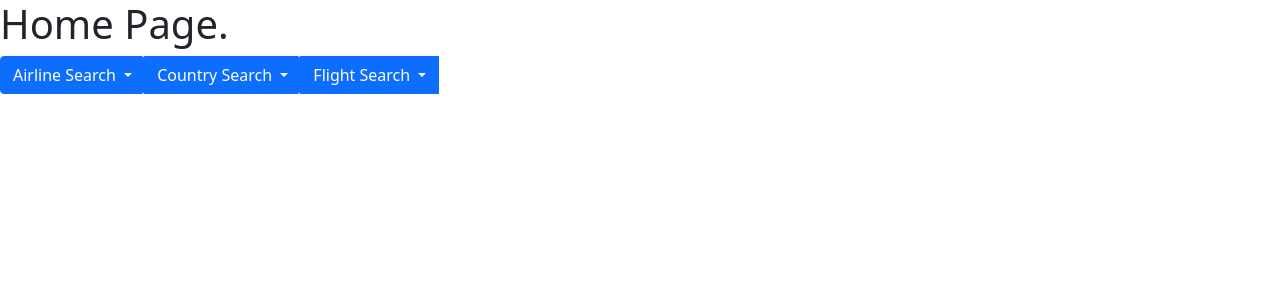
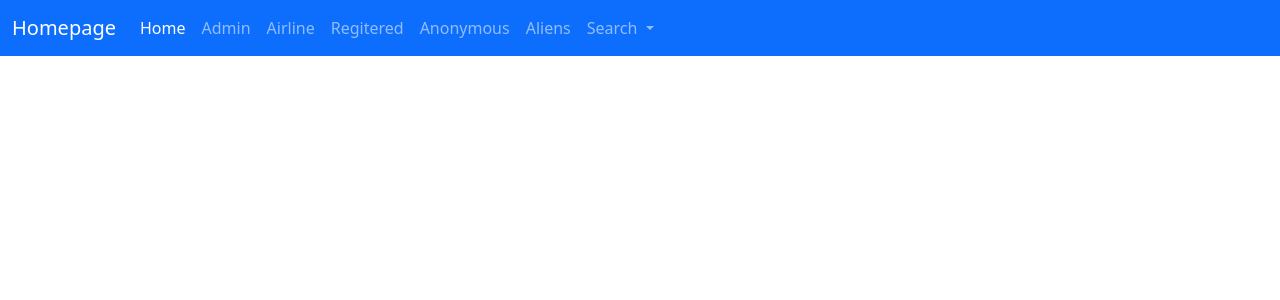
Before and after one commit to LiaTamKL/Flight_System, a Django app: page /flight_app/ in a window 1280 px wide. Shown: the top 300 px of the page. Run offline with Django 4.2, Linux system fonts and the light colour scheme.

Commit message:
template update

```diff
--- a/flight_app/DAL/base_facade.py
+++ b/flight_app/DAL/base_facade.py
@@ -12,7 +12,7 @@
     return flight_by_id
 
 
-def get_flights_by_parameters(origin_country_id1, destination_country_id1, remaining_tickets1):
+def get_flights_by_parameters(origin_country_id1, destination_country_id1, remaining_tickets1): # fix it later
     flight_by_params = list(models.Flight.objects
     .filter(origin_country_id = origin_country_id1)
     .filter(destination_country_id = destination_country_id1)
--- a/flight_app/templates/home.html
+++ b/flight_app/templates/home.html
@@ -11,33 +11,59 @@
     <title>Main Page</title>
   </head>
   <body>
-    <h1 > Home Page. </h1>
+    <nav class="navbar navbar-expand-lg navbar-dark bg-primary">
+        <div class="container-fluid">
+          <a class="navbar-brand" href="#">Homepage</a>
+          <button class="navbar-toggler" type="button" data-bs-toggle="collapse" data-bs-target="#navbarSupportedContent" aria-controls="navbarSupportedContent" aria-expanded="false" aria-label="Toggle navigation">
+            <span class="navbar-toggler-icon"></span>
+          </button>
+          <div class="collapse navbar-collapse" id="navbarSupportedContent">
+            <ul class="navbar-nav me-auto mb-2 mb-lg-0">
+              <li class="nav-item">
+                <a class="nav-link active" aria-current="page" href="\flight_app">Home</a>
+              </li>
+              <li class="nav-item">
+                <a class="nav-link" href="\admin">Admin</a>
+              </li>
+              <li class="nav-item">
+                <a class="nav-link" href="">Airline</a>
+              </li>
+              <li class="nav-item">
+                <a class="nav-link" href="">Regitered</a>
+              </li>
+              <li class="nav-item">
+                <a class="nav-link" href="">Anonymous</a>
+              </li>
+              <li class="nav-item">
+                <a class="nav-link" href="https://17rg073sukbm1lmjk9jrehb643-wpengine.netdna-ssl.com/wp-content/uploads/2014/10/ancient-aliens-invisible-something-meme-generator-im-not-saying-it-was-aliens-but-it-was-aliens-a0f6bd.jpg">Aliens</a>
+              </li>
+              <li class="nav-item dropdown">
+                <a class="nav-link dropdown-toggle" href="#" id="navbarDropdown" role="button" data-bs-toggle="dropdown" aria-expanded="false">
+                  Search
+                </a>
+                <ul class="dropdown-menu" aria-labelledby="navbarDropdown">
+                  <li><a class="dropdown-item" href="">Flight</a></li>
 
-    <div class="btn-group" role="group">
-        <button id="btnGroupDrop1" type="button" class="btn btn-primary dropdown-toggle" data-bs-toggle="dropdown" aria-expanded="false">
-            Airline Search
-        </button>
-        <ul class="dropdown-menu" aria-labelledby="btnGroupDrop1">
-          <li><a class="dropdown-item" href="airlineinfo\">All airlines</a></li>
-          <li><a class="dropdown-item" href="#">Dropdown link</a></li>
-        </ul>
-    <div class="btn-group" role="group">
-        <button id="btnGroupDrop1" type="button" class="btn btn-primary dropdown-toggle" data-bs-toggle="dropdown" aria-expanded="false">
-            Country Search
-        </button>
-        <ul class="dropdown-menu" aria-labelledby="btnGroupDrop1">
-            <li><a class="dropdown-item" href="countryinfo\">All countries</a></li>
-            <li><a class="dropdown-item" href="seachcountrybyid\">Country search by id</a></li>
-        </ul>
-    <div class="btn-group" role="group">
-        <button id="btnGroupDrop1" type="button" class="btn btn-primary dropdown-toggle" data-bs-toggle="dropdown" aria-expanded="false">
-            Flight Search
-        </button>
-        <ul class="dropdown-menu" aria-labelledby="btnGroupDrop1">
-            <li><a class="dropdown-item" href="#">Dropdown link</a></li>
-            <li><a class="dropdown-item" href="#">Dropdown link</a></li>
-        </ul>
-    </div>
+                  <li><a class="dropdown-item" href="seachcountrybyid">Country</a></li>
+                  <li><a class="dropdown-item" href="#">Airline</a></li>
+
+
+                  <li><hr class="dropdown-divider"></li>
+                  <li><a class="dropdown-item" href="#">Something else here</a></li>
+                </ul>
+              </li>
+              <!-- <li class="nav-item">
+                <a class="nav-link" href="search\">Search</a>
+              </li> -->
+
+            </ul>
+
+          </div>
+        </div>
+      </nav>
+
+
+
 
 <!--
     <div class="btn-group" role="group" aria-label="Basic outlined example">
--- a/flight_app/urls.py
+++ b/flight_app/urls.py
@@ -7,8 +7,9 @@
     path('airlineinfo/', views.show_airline_info),
     path('countryinfo/', views.show_countries_info),
     path('countryinfo/<country_id>' ,views.show_country_by_id),
-    path('searchcountry/', views.show_country_search_from),
     path('seachcountrybyid/', views.show_country_search_from),
+
+
     path('airline/<airline_id>', views.view_flights_by_airline),
     path('airline/delete/<flight_id>', views.delete_flight_for_airline),
 
--- a/flight_app/views.py
+++ b/flight_app/views.py
@@ -33,50 +33,26 @@
     return render(request, "airline_info.html", context)
 
 
+
+
 def show_country_by_id(request, country_id):
     country_by_id = base_facade.get_country_by_id(country_id)
     context = {
         'country_by_id' :country_by_id,
     }
-    return render(request, "countries_info.html", context)
+    return render(request, "country_by_id.html", context)
 
 
+
+#shows contries info , if no argument was sent it shows all
 def show_countries_info(request):
 
     all_countries = base_facade.get_all_countries()
-    country_by_id = base_facade.get_country_by_id(1)
     context = {
         'all_countries' : all_countries,
-        'country_by_id' :country_by_id,
     }
-    return render(request, "countries_info.html", context)
+    return render(request, "all_countries.html", context)
 
-
-
-
-
-
-
-
-def view_flights_by_airline(request, airline_id):
-    flights = airline_facade.Airline_Facade.get_my_flights(airline_id)
-    airline = (base_facade.get_airline_by_id(airline_id))[0]
-    context = {
-        'Flights': flights,
-        'Airline': airline
-    }
-    return render(request, 'airline_get_flights.html', context)
-
-
-
-def view_flights_by_airline(request, airline_id):
-    flights = airline_facade.Airline_Facade.get_my_flights(airline_id)
-    airline = (base_facade.get_airline_by_id(airline_id))[0]
-    context = {
-        'Flights': flights,
-        'Airline': airline
-    }
-    return render(request, 'airline_get_flights.html', context)
 
 
 def view_flights_by_airline(request, airline_id):
@@ -116,4 +92,4 @@
     context = {
         'form' : contact_from,
     }
-    return render(request,'country_id_search_form.html' , context)
+    return render(request,'search_country_page.html' , context)
```
Also changed, not shown: flight_app/forms.py (+4 -4 lines), flight_app/templates/all_countries.html (renamed from flight_app/templates/countries_info copy.html, +1 -8 lines), flight_app/templates/country_by_id.html (renamed from flight_app/templates/countries_info.html, +0 -7 lines), flight_app/templates/country_id_search_form.html (deleted, +0 -25 lines), flight_app/templates/search_country_page.html (added, +49 -0 lines).
